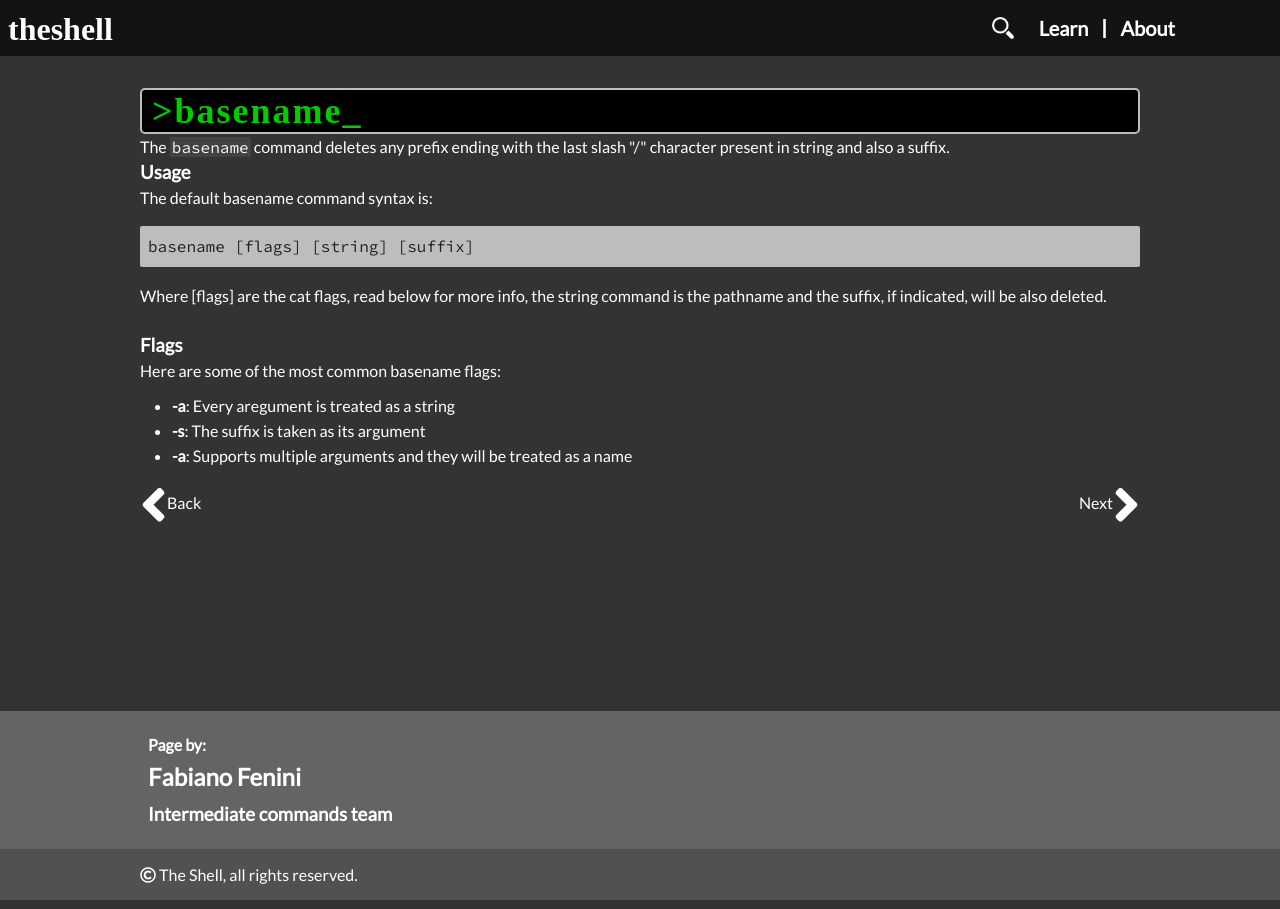
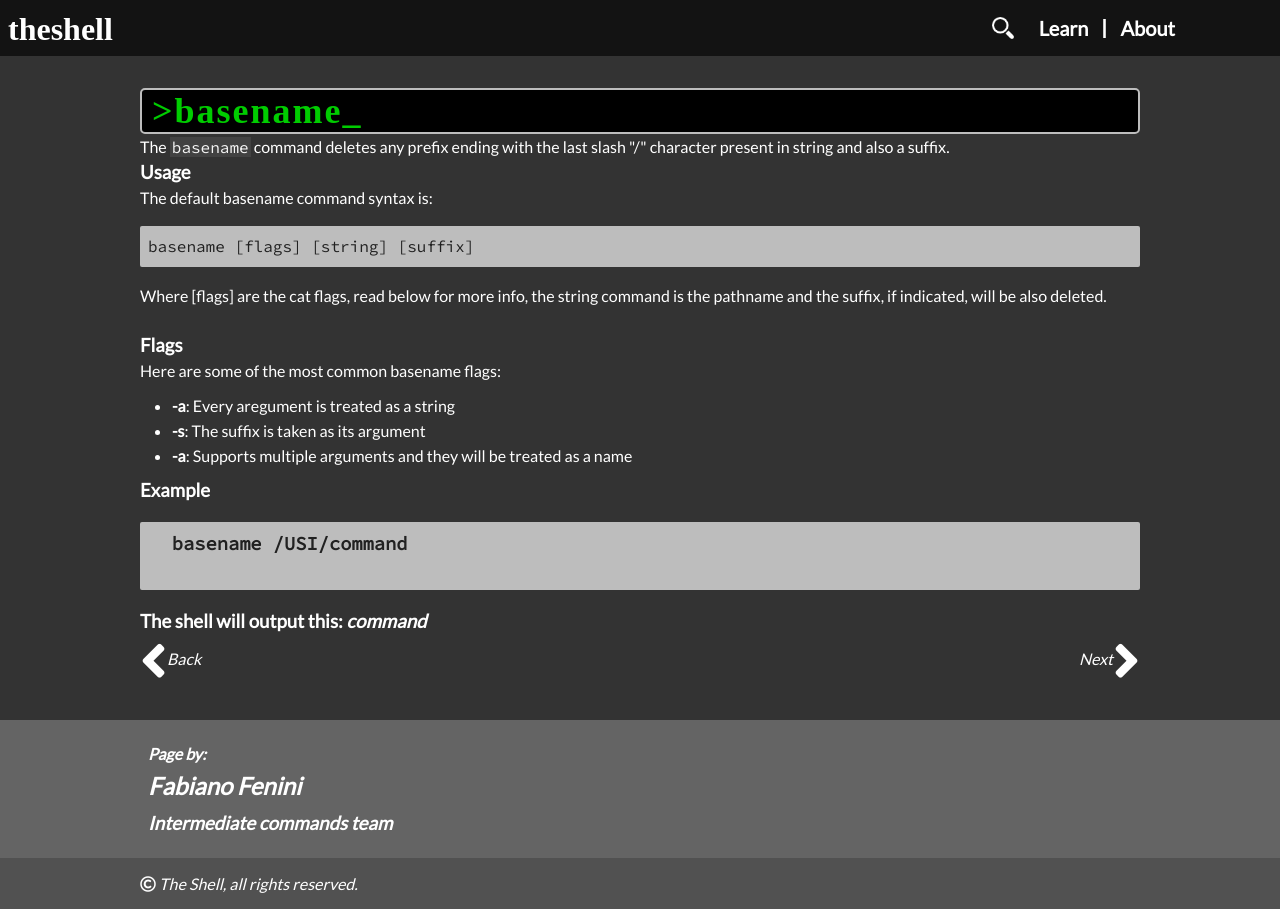
Before and after one commit to bvlj/usi_sa1_theshell_ch, a Jekyll site: the page built from site/pages/cmd/interm/basename.html, in a window 1280 px wide. Built offline with Jekyll 4.4.1, drawn with Linux system fonts in a browser that asks for light colours; nearby versions of some CDN libraries; some web fonts are replaced; comment, search, counter and statistics services are not loaded.

Commit message:
interm-team: update basename command
git-svn-id: svn+ssh://atelier.inf.usi.ch/home/bevilj/group-1@271 a672b425-5310-4d7a-af5c-997e18724b81

```diff
--- a/site/pages/cmd/interm/basename.html
+++ b/site/pages/cmd/interm/basename.html
@@ -30,3 +30,12 @@ Here are some of the most common basename flags:
     <li><b>-s</b>: The suffix is taken as its argument  </li>
     <li><b>-a</b>: Supports multiple arguments and they will be treated as a name </li>
 </ul>
+
+<h3>Example<h3>
+
+  <pre>
+  basename /USI/command
+  </pre>
+
+  The shell will output this:
+  <i>command<br>
```
